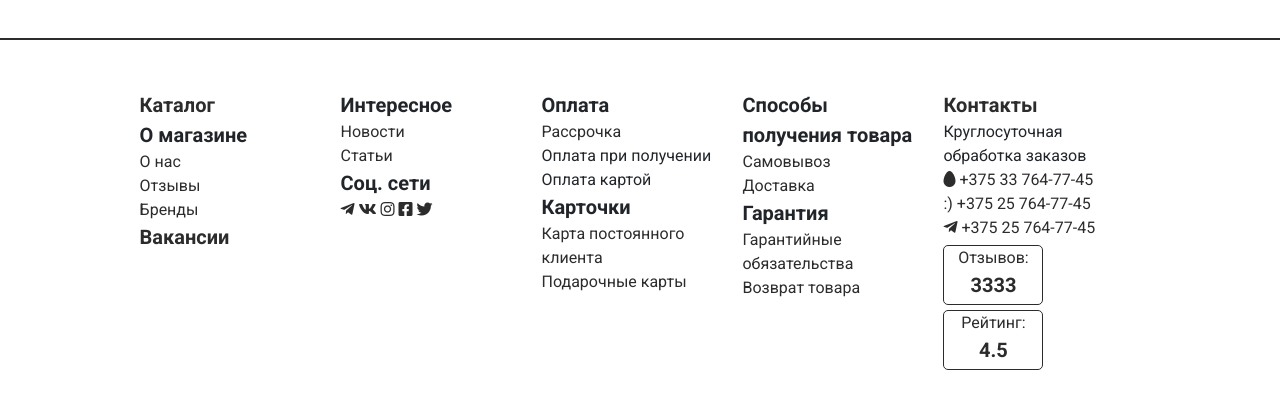
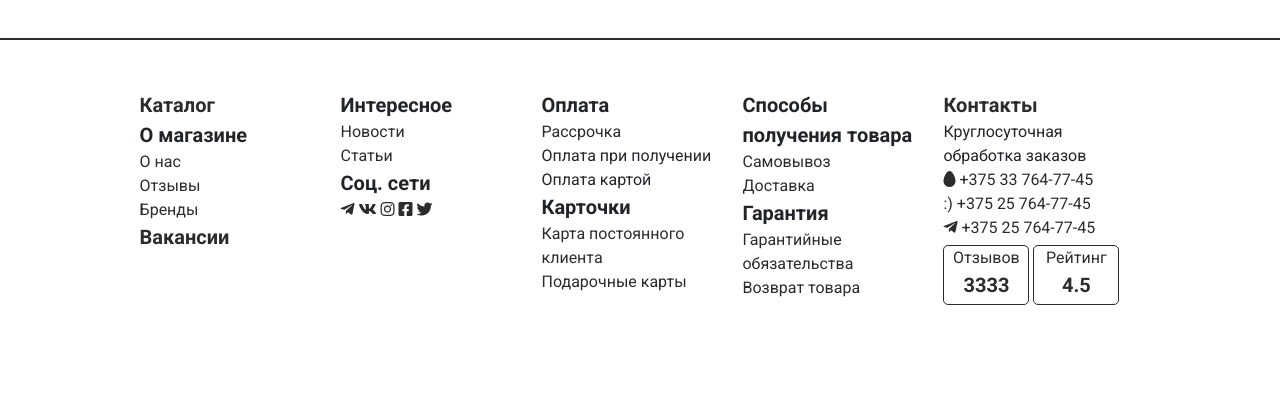
Before and after one commit to Ewonex/OnlineShop, a Django app: page /aboutUs in a window 1280 px wide. Shown: the part 1470-1890 px from the top of the page. After the commit the page ends 1775 px from the top, so only its background shows below. Run offline with Django 4.2, Linux system fonts and the light colour scheme; some libraries are stand-ins or nearby versions.

Commit message:
Some CSS changes. (Last push before changing database from sqlite3 to postgreSQL)

```diff
--- a/Shop/main/static/main/css/main.css
+++ b/Shop/main/static/main/css/main.css
@@ -103,7 +103,7 @@ footer .text {
 footer .info_card {
     margin-top: 5px;
     display: inline-block;
-    width: 100px;
+    width: 86px;
     height: 60px;
     border: 1px solid #2c2c2c;
     border-radius: 5px;
--- a/Shop/main/templates/main/loyaout.html
+++ b/Shop/main/templates/main/loyaout.html
@@ -82,11 +82,11 @@
             <a href=""><span class="text">:) +375 25 764-77-45 </span></a><br>
             <a href=""><span class="text"><i class="fab fa-telegram-plane"></i> +375 25 764-77-45 </span></a><br>
             <a href=""><div class="info_card">
-                <span class="text">Отзывов:</span><br>
+                <span class="text">Отзывов</span><br>
                 <span class="title">3333</span>
             </div></a>
             <a href=""><div class="info_card">
-                <span class="text">Рейтинг:</span><br>
+                <span class="text">Рейтинг</span><br>
                 <span class="title">4.5</span>
             </div></a>
         </div>
--- a/Shop/static/main/css/main.css
+++ b/Shop/static/main/css/main.css
@@ -103,7 +103,7 @@ footer .text {
 footer .info_card {
     margin-top: 5px;
     display: inline-block;
-    width: 100px;
+    width: 86px;
     height: 60px;
     border: 1px solid #2c2c2c;
     border-radius: 5px;
```
